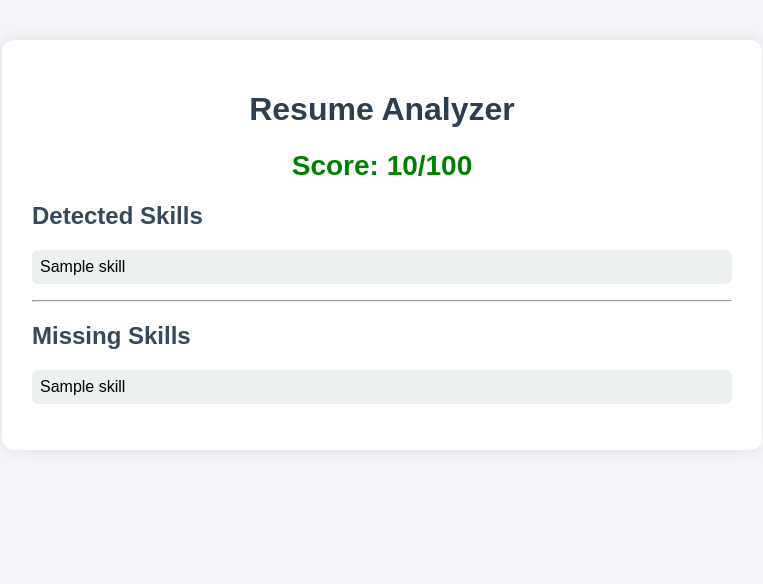
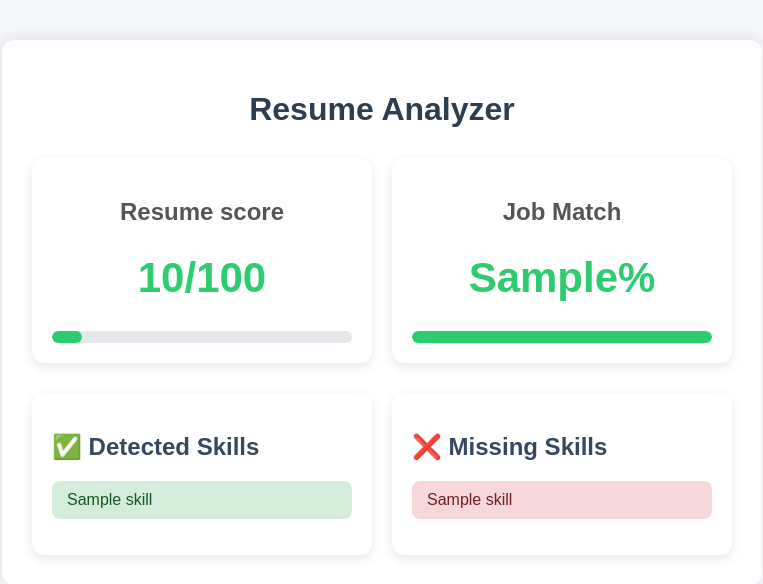
Before and after one commit to Suhani22/AI-Resume-Analyzer, a Flask app: template templates/results.html in a window 1280 px wide. Shown: the top 584 px of the page, without its empty margins (258-1021 px from the left). Run offline with Flask 3, Linux system fonts and the light colour scheme; the template is opened without the code that fills it: most values are stand-ins (such as "Sample title", 1, 10 or a date in 2020).

Commit message:
Implement job matching and redesign results dashboard

```diff
--- a/app.py
+++ b/app.py
@@ -2,7 +2,8 @@ from flask import Flask , render_template, request
 from utils.pdf_reader import extract_text
 from utils.skill_extractor import (extract_skills, SKILLS, find_missing_skills)
 from utils.resume_scorer import calculate_score
-
+from utils.job_matcher import calculate_match
+from utils.suggestions import generate_suggestions
 import os
 
 app=Flask(__name__)
@@ -16,19 +17,32 @@ def home():
 @app.route("/upload", methods=["POST"])
 def upload():
     resume = request.files["resume"]
+    job_description = request.form["job_description"]
+
     file_path= os.path.join(UPLOAD_FOLDER, resume.filename)
     resume.save(file_path)
+
     text = extract_text(file_path)
+
     skills= extract_skills(text)
-    matching_skills = extract_skills(text)
+    job_skills= extract_skills(job_description)
+    missing_skills= find_missing_skills(skills)
+
+    suggestions= generate_suggestions(missing_skills)
+
     score = calculate_score(skills, len(SKILLS))
-    print("Extracted Skills:", skills)
-    print("Resume Score:", score)
+    job_match = calculate_match(skills, job_skills)
+
+    print("Job match:", job_match)
+
     return render_template(
     "results.html",
     skills=skills,
-    missing_skills=find_missing_skills(skills),
-    score=score)
+    missing_skills=missing_skills,
+    score=score,
+    job_match=job_match,
+    suggestions=suggestions
+    )
 
 if __name__ == '__main__':
     app.run(debug=True)
--- /dev/null
+++ b/static/style.css
@@ -0,0 +1,111 @@
+body {
+    font-family: Arial, sans-serif;
+    background: #f4f6f9;
+    margin: 40px;
+}
+
+.container {
+    width: 700px;
+    margin: auto;
+    background: white;
+    padding: 30px;
+    border-radius: 12px;
+    box-shadow: 0px 0px 15px rgba(0, 0, 0, 0.1);
+}
+
+h1 {
+    text-align: center;
+    color: #2c3e50;
+}
+
+h2 {
+    color: #34495e;
+}
+
+ul {
+    list-style: none;
+    padding: 0;
+}
+
+li {
+    list-style:none;
+    padding:10px 15px;
+    margin-bottom:10px;
+    border-radius:8px;
+    font-weight:500;
+}
+
+.detected li{
+    background:#d4edda;
+    color:#155724;
+}
+
+.missing li{
+    background:#f8d7da;
+    color:#721c24;
+}
+
+
+.score {
+    text-align: center;
+    font-size: 28px;
+    color: green;
+    font-weight: bold;
+}
+
+.cards {
+    display: flex;
+    justify-content: space-between;
+    gap: 20px;
+    margin: 30px 0;
+}
+
+.card {
+    flex: 1;
+    background: white;
+    padding: 20px;
+    border-radius: 12px;
+    box-shadow: 0px 4px 12px rgba(0, 0, 0, 0.1);
+    text-align: center;
+}
+
+.card h1{
+    color:#2ecc71;
+    font-size:42px;
+}
+
+.card h2{
+    color:#555;
+}
+
+.progress {
+    width: 100%;
+    height: 12px;
+    background:#e5e7eb;
+    border-radius:10px;
+    overflow:hidden;
+    margin-top:15px;
+}
+.progress-fill{
+    height:100%;
+    background:#2ecc71;
+    border-radius:10px;
+    transition:width 0.5s ease;
+}
+
+.skills-section {
+    display:flex;
+    gap:20px;
+    margin-top:30px;
+}
+
+.skills-card {
+    flex:1;
+    background:white;
+    padding:20px;
+    border-radius:12px;
+    box-shadow:0 4px 12px rgba(0,0,0,0.1);
+}
+.skills-card h2{
+    margin-bottom:20px;
+}
--- a/templates/results.html
+++ b/templates/results.html
@@ -2,68 +2,55 @@
 <html>
 <head>
     <title>Resume Analysis</title>
-    <style>
-        body{
-            font-family:Arial, sans-serif;
-            background:#f4f6f9;
-            margin:40px;
-        }
+    <link rel="stylesheet"
+    href = "{{url_for('static', filename= 'style.css')}}">
 
-        .container{
-            width:700px;
-            margin:auto;
-            background:white;
-            padding:30px;
-            border-radius:12px;
-            box-shadow:0px 0px 15px rgba(0,0,0,0.1);
-        }
-        h1{text-align:center;
-            color:#2c3e50;}
-
-            h2{
-            color:#34495e;
-        }
-
-        ul{
-            list-style:none;
-            padding:0;
-        }
-
-        li{
-            padding:8px;
-            margin:6px 0;
-            background:#ecf0f1;
-            border-radius:6px;
-        }
-
-        .score{
-            text-align:center;
-            font-size:28px;
-            color:green;
-            font-weight:bold;
-        }
-
-    </style>
 </head>
 <body>
     <div class="container">
     <h1>Resume Analyzer</h1>
 
-    <div class="score">Score: {{ score }}/100</div>
-    <h2>Detected Skills</h2>
+    <div class="cards">
+        <div class="card">
+        <h2> Resume score</h2>
+        <h1> {{score}}/100</h1>
+        <div class="progress">
+            <div class="progress-fill" style="width: {{score}}%"></div>
+        </div>
+        </div>
+
+        <div class = "card">
+            <h2>Job Match</h2>
+            <h1>{{job_match}}%</h1>
+
+            <div class="progress">
+            <div class="progress-fill" style="width: {{job_match}}%"></div>
+        </div>
+        </div>
+    </div>
+
+    <div class = "skills-section">
+        <div class="skills-card detected">
+            <h2>✅ Detected Skills</h2>
 
         <ul>
             {% for skill in skills %}
                 <li>{{ skill }}</li>
             {% endfor %}
         </ul>
-    <hr>
-    <h2>Missing Skills</h2>
+
+        </div>
+
+        <div class="skills-card missing">
+            <h2>❌ Missing Skills</h2>
             <ul>
             {% for skill in missing_skills %}
                 <li>{{ skill }}</li>
             {% endfor %}
         </ul>
+
+    </div>
+    </div>
     </div>
 </body>
 </html>
```
Also changed, not shown: templates/index.html (+11 -6 lines), utils/job_matcher.py (added, +12 -0 lines), utils/suggestions.py (added, +35 -0 lines). Lines whose indentation alone changed are shown as unchanged.
